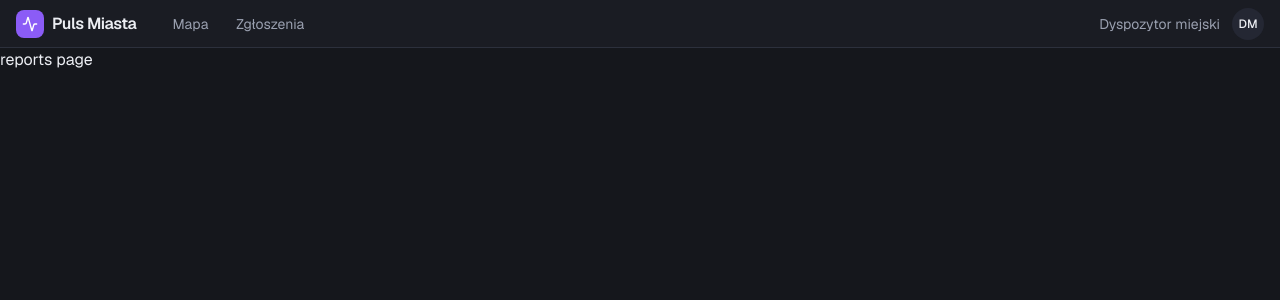
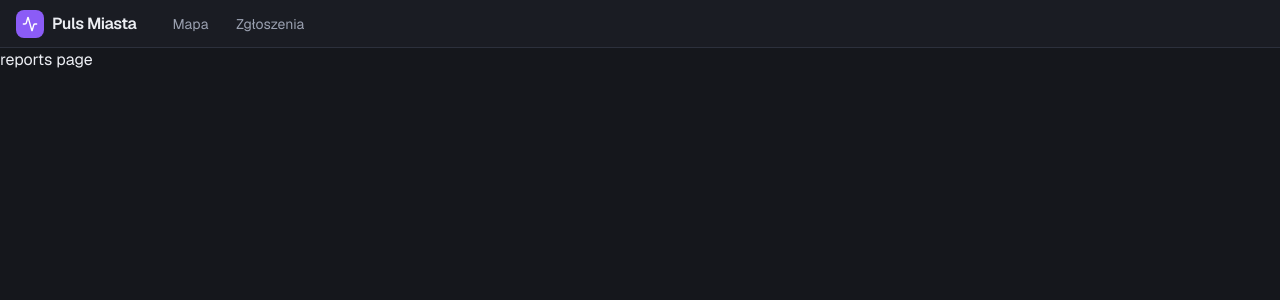
Before and after one commit to rtekdev/404-Brain-Not-Found, a Next.js app in the folder website/: page /reports in a window 1280 px wide. Shown: the top 300 px of the page. Built offline with nearby package versions, Linux system fonts and the light colour scheme.

Commit message:
Poprawka navbaru

```diff
--- a/website/app/Navbar.tsx
+++ b/website/app/Navbar.tsx
@@ -30,12 +30,6 @@ export default function Navbar() {
           ))}
         </ul>
       </nav>
-      <div className="ml-auto flex items-center gap-3 text-sm text-muted">
-        <span className="hidden sm:inline">Dyspozytor miejski</span>
-        <span className="grid size-8 place-items-center rounded-full bg-panel-hover text-xs font-medium text-foreground">
-          DM
-        </span>
-      </div>
     </header>
   );
 }
```
